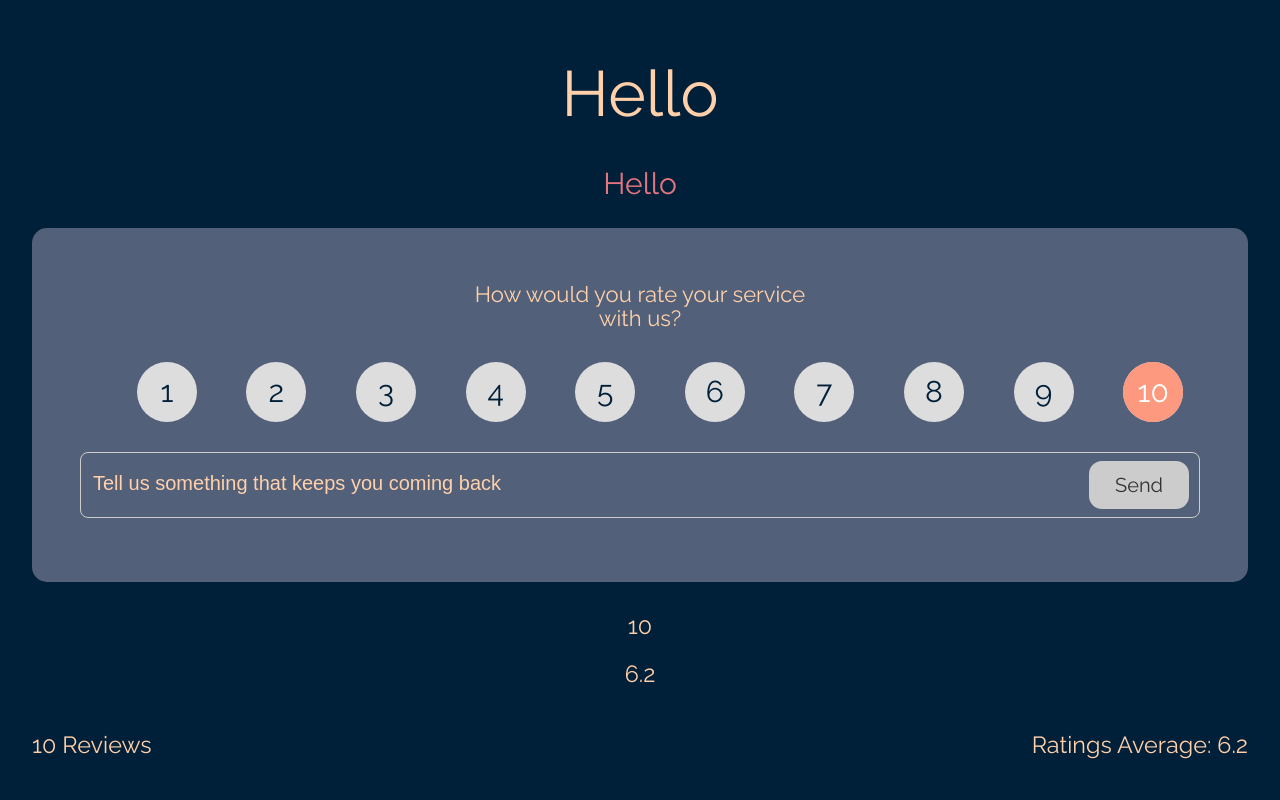
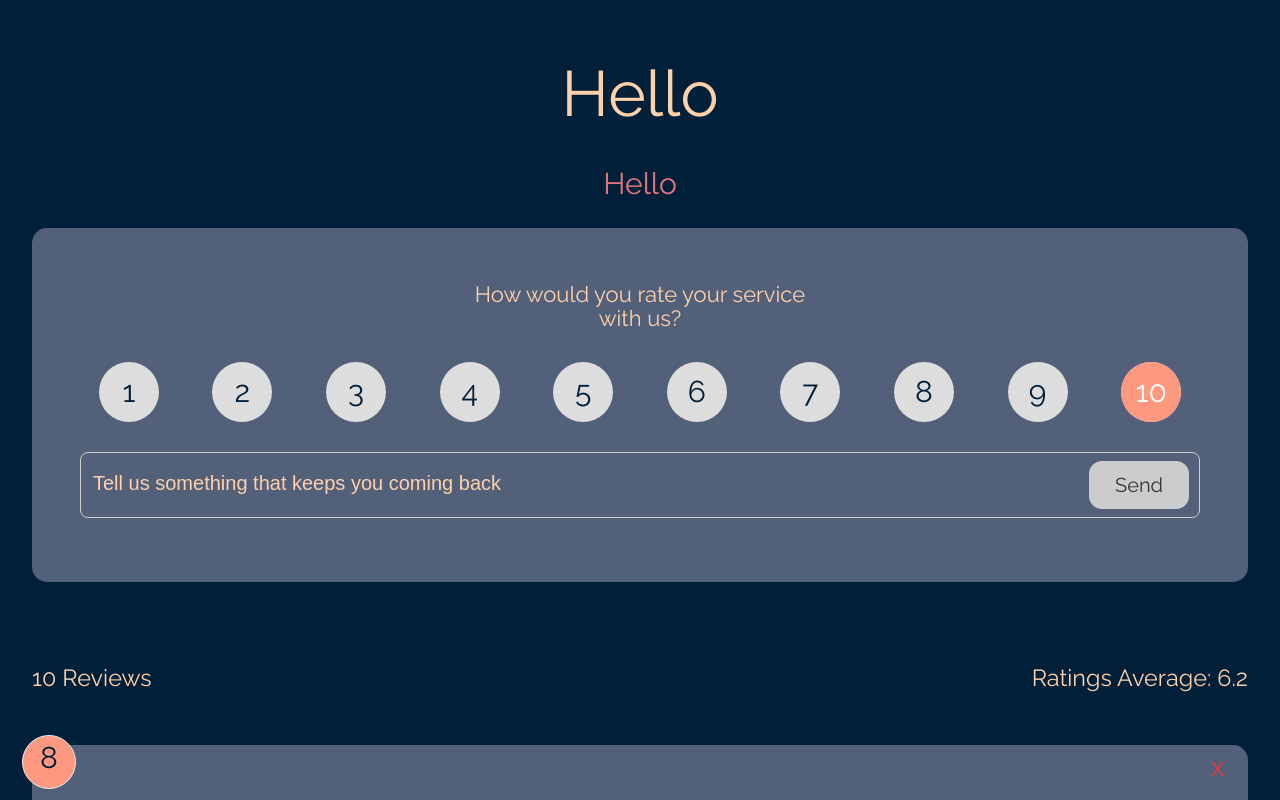
Before and after one commit to dannypepper/feedback-app-vite-client, a Svelte app: page / in a window 1280 px wide. Shown: the top 800 px of the page. Built offline with nearby package versions, Linux system fonts and the light colour scheme.

Commit message:
Adjust form and site styling

```diff
--- a/src/App.svelte
+++ b/src/App.svelte
@@ -56,9 +56,7 @@ const deleteFeedback = (e) => {
     <h2>Hello</h2>
   </a>
   <FeedbackForm />
-  <h3>{counter}</h3>
   {#if counter}
-    <h3>{averageRating}</h3>
     <FeedbackStats {counter} {averageRating} />
   {/if}
 
--- a/src/components/feedback/FeedbackForm.svelte
+++ b/src/components/feedback/FeedbackForm.svelte
@@ -77,9 +77,9 @@ input {
 input:focus {
   outline: none;
 }
-.description {
+.message {
   padding-top: 10px;
   text-align: center;
-  color: rebeccapurple;
+  color: #FF99FF;
 }
 </style>
--- a/src/components/feedback/FeedbackStats.svelte
+++ b/src/components/feedback/FeedbackStats.svelte
@@ -10,7 +10,7 @@
 
 <style>
   .feedback-stats {
-    margin: 0 16px;
+    margin: 60px 16px 0 16px;
     display: flex;
     justify-content: space-between;
     align-items: center;
--- a/src/components/select/RatingSelect.svelte
+++ b/src/components/select/RatingSelect.svelte
@@ -131,6 +131,7 @@ const onChange = (e) => {
   justify-content: space-around;
   margin: 30px 0;
   list-style-type: none;
+  padding-left: 0px;
 }
 
 .rating li {
```
